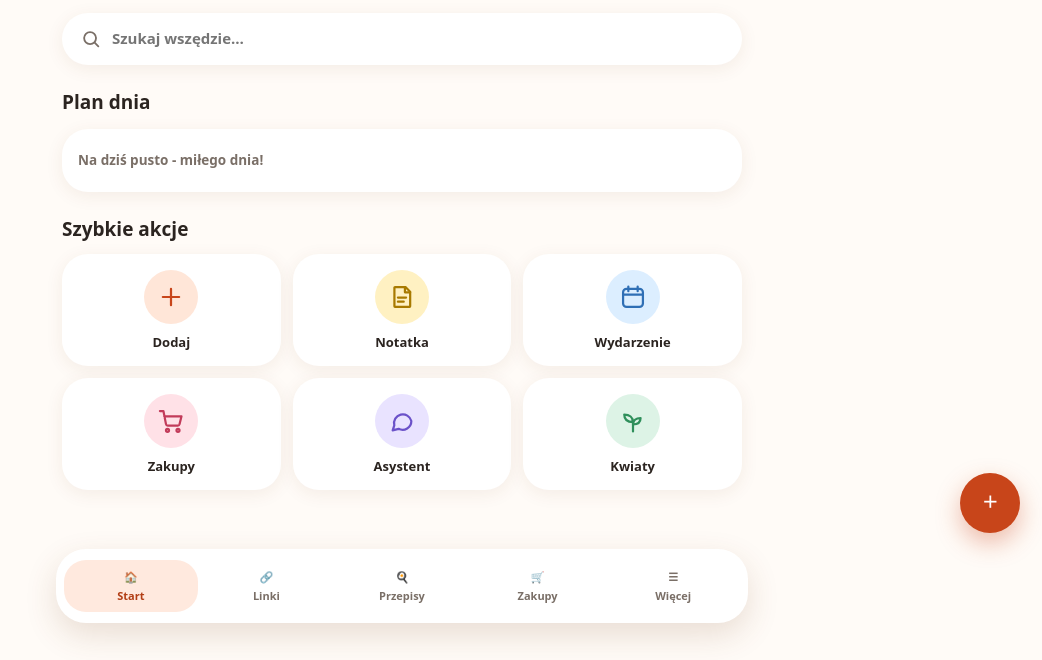
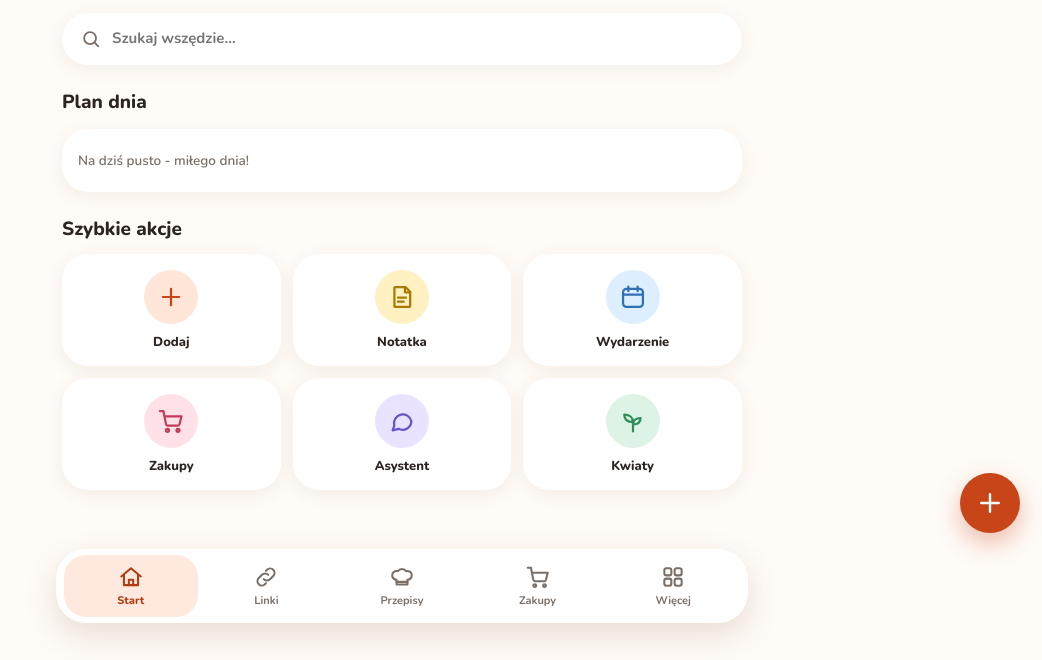
Before and after one commit to szymoooo/newday, a website: page www/index.html in a window 1280 px wide. Shown: the part 163-823 px from the top of the page, without its empty margins (238-1280 px from the left). Drawn offline with nearby package versions, Linux system fonts and the light colour scheme.

Commit message:
Update navigation buttons and theme color

```diff
--- a/www/index.html
+++ b/www/index.html
@@ -3,22 +3,24 @@
 <head>
 <meta charset="utf-8">
 <meta name="viewport" content="width=device-width, initial-scale=1, viewport-fit=cover">
-<meta name="theme-color" content="#e0763a">
+<meta name="theme-color" content="#FFFBF7">
 <title>Mój Dzień</title>
+<link rel="preconnect" href="https://fonts.googleapis.com">
+<link href="https://fonts.googleapis.com/css2?family=Nunito:wght@600;700;800&display=swap" rel="stylesheet">
 <link rel="stylesheet" href="style.css">
 </head>
 <body>
 <main id="view"></main>
 
-<nav id="nav">
-  <button data-act="tab" data-v="start" data-t="start"><span>🏠</span>Start</button>
-  <button data-act="tab" data-v="links" data-t="links"><span>🔗</span>Linki</button>
-  <button data-act="tab" data-v="recipes" data-t="recipes"><span>🍳</span>Przepisy</button>
-  <button data-act="tab" data-v="shopping" data-t="shopping"><span>🛒</span>Zakupy</button>
-  <button data-act="tab" data-v="more" data-t="more"><span>☰</span>Więcej</button>
+<nav id="nav" aria-label="Menu główne">
+  <button data-act="tab" data-v="start" data-t="start"><span class="ni" data-i="home"></span>Start</button>
+  <button data-act="tab" data-v="links" data-t="links"><span class="ni" data-i="link"></span>Linki</button>
+  <button data-act="tab" data-v="recipes" data-t="recipes"><span class="ni" data-i="cook"></span>Przepisy</button>
+  <button data-act="tab" data-v="shopping" data-t="shopping"><span class="ni" data-i="cart"></span>Zakupy</button>
+  <button data-act="tab" data-v="more" data-t="more"><span class="ni" data-i="grid"></span>Więcej</button>
 </nav>
 
-<button id="fab" data-act="add" aria-label="Dodaj">＋</button>
+<button id="fab" data-act="add" aria-label="Dodaj"><span class="ni" data-i="plus" data-s="30"></span></button>
 
 <div id="sheet" class="sheet hidden"><div id="panel" class="panel"></div></div>
 <div id="busy" class="busy hidden"><div class="spin"></div><div id="busyText">Chwila…</div></div>
```
